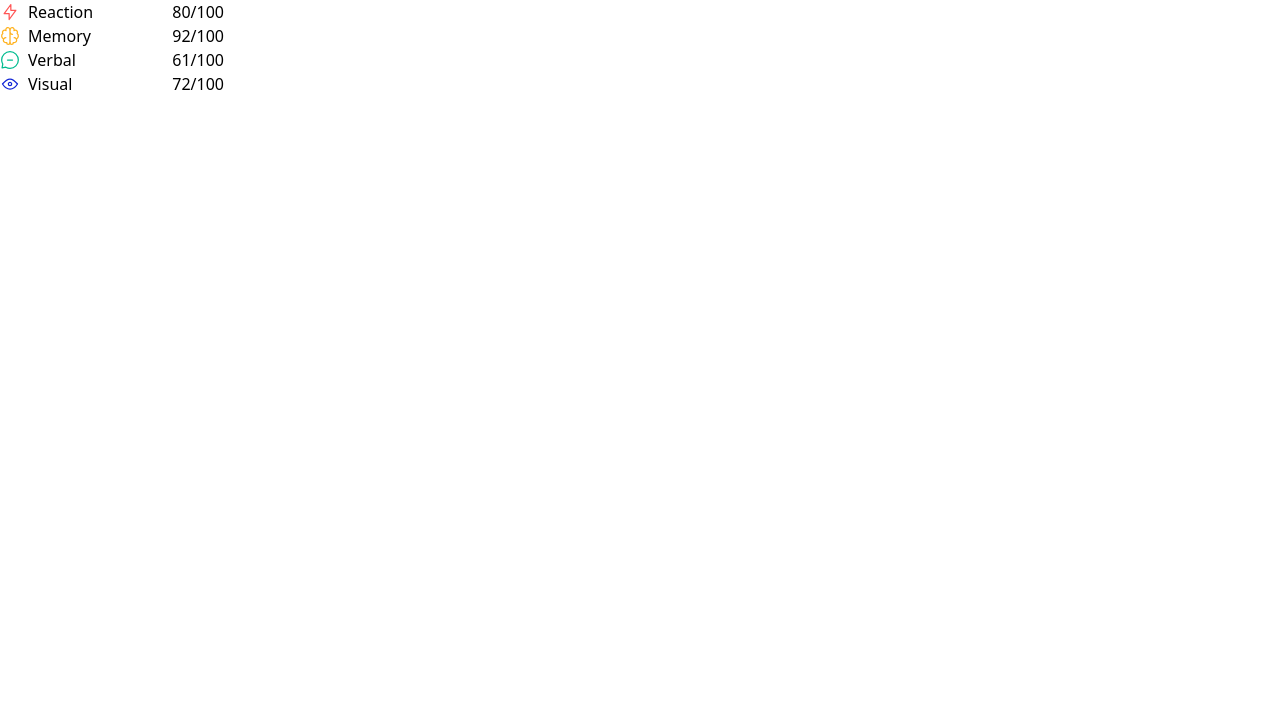
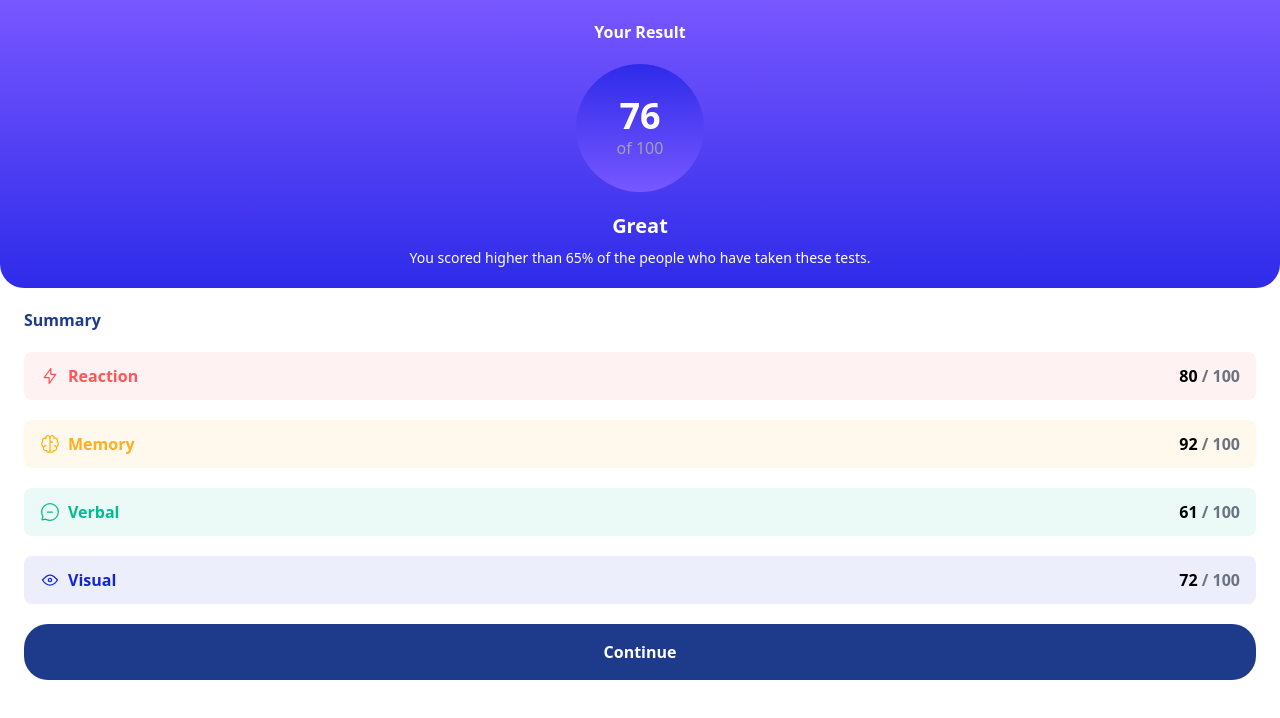
Before and after one commit to Maddouchhamza/Results-summary-component, a website built with Vite: page index.html in a window 1280 px wide. Built offline with nearby package versions, Linux system fonts and the light colour scheme.

Commit message:
First approach done!

```diff
--- a/data.json
+++ b/data.json
@@ -2,21 +2,29 @@
   {
     "category": "Reaction",
     "score": 80,
-    "icon": "./assets/images/icon-reaction.svg"
+    "icon": "./assets/images/icon-reaction.svg",
+    "color": "hsla(0, 100%, 67%,0.08)",
+    "txtColor": "hsl(0, 100%, 67%)"
   },
   {
     "category": "Memory",
     "score": 92,
-    "icon": "./assets/images/icon-memory.svg"
+    "icon": "./assets/images/icon-memory.svg",
+    "color": "hsla(39, 100%, 56%,0.08)",
+    "txtColor": "hsl(39, 100%, 56%)"
   },
   {
     "category": "Verbal",
     "score": 61,
-    "icon": "./assets/images/icon-verbal.svg"
+    "icon": "./assets/images/icon-verbal.svg",
+    "color": "hsla(166, 100%, 37%,0.08)",
+    "txtColor": "hsl(166, 100%, 37%)"
   },
   {
     "category": "Visual",
     "score": 72,
-    "icon": "./assets/images/icon-visual.svg"
+    "icon": "./assets/images/icon-visual.svg",
+    "color": "hsla(234, 85%, 45%,0.08)",
+    "txtColor": "hsl(234, 85%, 45%)"
   }
 ]
--- a/index.html
+++ b/index.html
@@ -14,53 +14,27 @@
     <title>Frontend Mentor | Results summary component</title>
   </head>
   <body>
-    <!-- Your Result 76 of 100 Great You scored higher than 65% of the people who
-    have taken these tests. Summary -->
-
-    <div class="flex items-center justify-between w-56">
-      <div class="flex items-center">
-        <div class="mr-2" id="Reaction-img"></div>
-        <div id="Reaction"></div>
+    <div
+      class="rounded-b-3xl flex flex-col items-center justify-center bg-gradient-to-t from-[#2e2be9] to-[#7857ff] py-5"
+    >
+      <h3 class="text-white font-bold">Your Result</h3>
+      <div
+        class="flex flex-col text-center bg-gradient-to-b from-[#2e2be9] to-[#7857ff] w-32 h-32 text-4xl font-extrabold text-white rounded-full justify-center my-5"
+      >
+        76 <span class="text-base font-medium text-gray-400">of 100</span>
       </div>
-      <div class="flex items-center">
-        <div id="Reaction-score"></div>
-        <div>/100</div>
-      </div>
+      <h2 class="text-white font-semibold text-xl mb-2">Great</h2>
+      <p class="text-sm text-center text-white px-16 text-gray-300">
+        You scored higher than 65% of the people who have taken these tests.
+      </p>
     </div>
-
-    <div class="flex items-center justify-between w-56">
-      <div class="flex items-center">
-        <div class="mr-2" id="Memory-img"></div>
-        <div id="Memory"></div>
-      </div>
-      <div class="flex items-center">
-        <div id="Memory-score"></div>
-        <div>/100</div>
-      </div>
+    <div class="flex flex-col mx-6 gap-5 my-5">
+      <h6 class="text-blue-900 font-bold">Summary</h6>
+      <div class="card flex flex-col gap-5"></div>
+      <button class="bg-blue-900 text-white py-4 rounded-3xl font-bold">
+        Continue
+      </button>
     </div>
-
-    <div class="flex items-center justify-between w-56">
-      <div class="flex items-center">
-        <div class="mr-2" id="Verbal-img"></div>
-        <div id="Verbal"></div>
-      </div>
-      <div class="flex items-center">
-        <div id="Verbal-score"></div>
-        <div>/100</div>
-      </div>
-    </div>
-
-    <div class="flex items-center justify-between w-56">
-      <div class="flex items-center">
-        <div class="mr-2" id="Visual-img"></div>
-        <div id="Visual"></div>
-      </div>
-      <div class="flex items-center">
-        <div id="Visual-score"></div>
-        <div>/100</div>
-      </div>
-    </div>
-
     <script type="module" src="./main.js"></script>
   </body>
 </html>
--- a/main.js
+++ b/main.js
@@ -1,37 +1,23 @@
 import data from "./data.json";
 
-let image;
-let receivingElement;
-let imageClone;
+let getCategory = (myJson) => {
+  return (document.querySelector(".card").innerHTML += `      <div
+  style="background-color: ${myJson.color};" class="flex items-center justify-between rounded-lg py-3 px-4"
+>
+  <div class="flex items-center">
+    <div class="mr-2" id="Reaction-img">
+      <img src=${myJson.icon} alt="" />
+    </div>
+    <div id="Reaction" class="font-bold" style="color:${myJson.txtColor};">${myJson.category}</div>
+  </div>
+  <div class="flex items-center font-bold">
+    <div id="Reaction-score">${myJson.score}&nbsp</div>
+    <div class="text-gray-500">/ 100</div>
+  </div>
+</div>
 
-document.getElementById("Reaction").innerHTML = data[0].category;
-document.getElementById("Reaction-score").innerHTML = data[0].score;
-image = document.createElement("img");
-receivingElement = document.getElementById("Reaction-img");
-imageClone = image.cloneNode();
-imageClone.src = data[0].icon;
-receivingElement.appendChild(imageClone);
+         `);
+};
 
-document.getElementById("Memory").innerHTML = data[1].category;
-document.getElementById("Memory-score").innerHTML = data[1].score;
-image = document.createElement("img");
-receivingElement = document.getElementById("Memory-img");
-imageClone = image.cloneNode();
-imageClone.src = data[1].icon;
-receivingElement.appendChild(imageClone);
-
-document.getElementById("Verbal").innerHTML = data[2].category;
-document.getElementById("Verbal-score").innerHTML = data[2].score;
-image = document.createElement("img");
-receivingElement = document.getElementById("Verbal-img");
-imageClone = image.cloneNode();
-imageClone.src = data[2].icon;
-receivingElement.appendChild(imageClone);
-
-document.getElementById("Visual").innerHTML = data[3].category;
-document.getElementById("Visual-score").innerHTML = data[3].score;
-image = document.createElement("img");
-receivingElement = document.getElementById("Visual-img");
-imageClone = image.cloneNode();
-imageClone.src = data[3].icon;
-receivingElement.appendChild(imageClone);
+let category = data.map(getCategory);
+console.log(category);
--- a/tailwind.config.cjs
+++ b/tailwind.config.cjs
@@ -1,6 +1,6 @@
 /** @type {import('tailwindcss').Config} */
 module.exports = {
-  content: ["./index.html", "./**/*.{html,js}"],
+  content: ["./index.html", "./script.js", "./**/*.{html,js}"],
   theme: {
     extend: {},
   },
```
